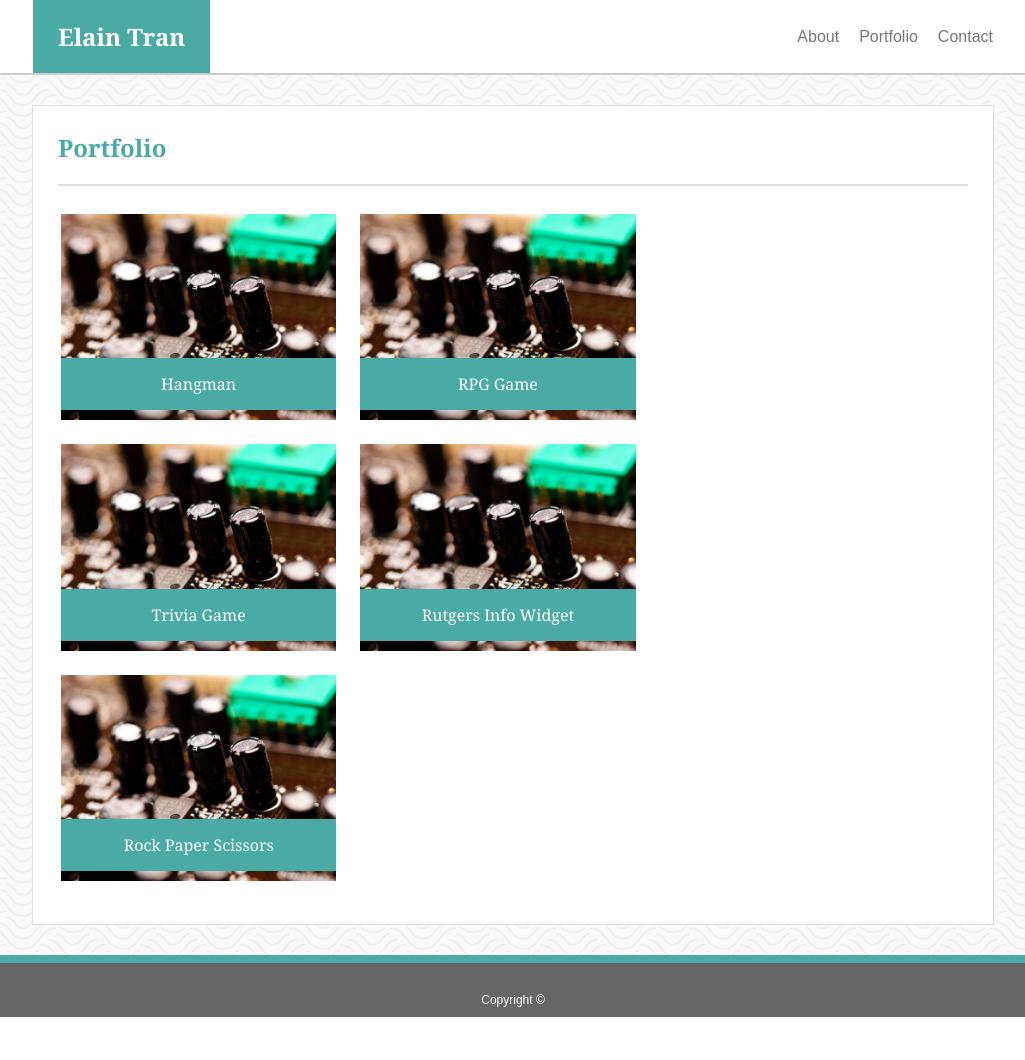
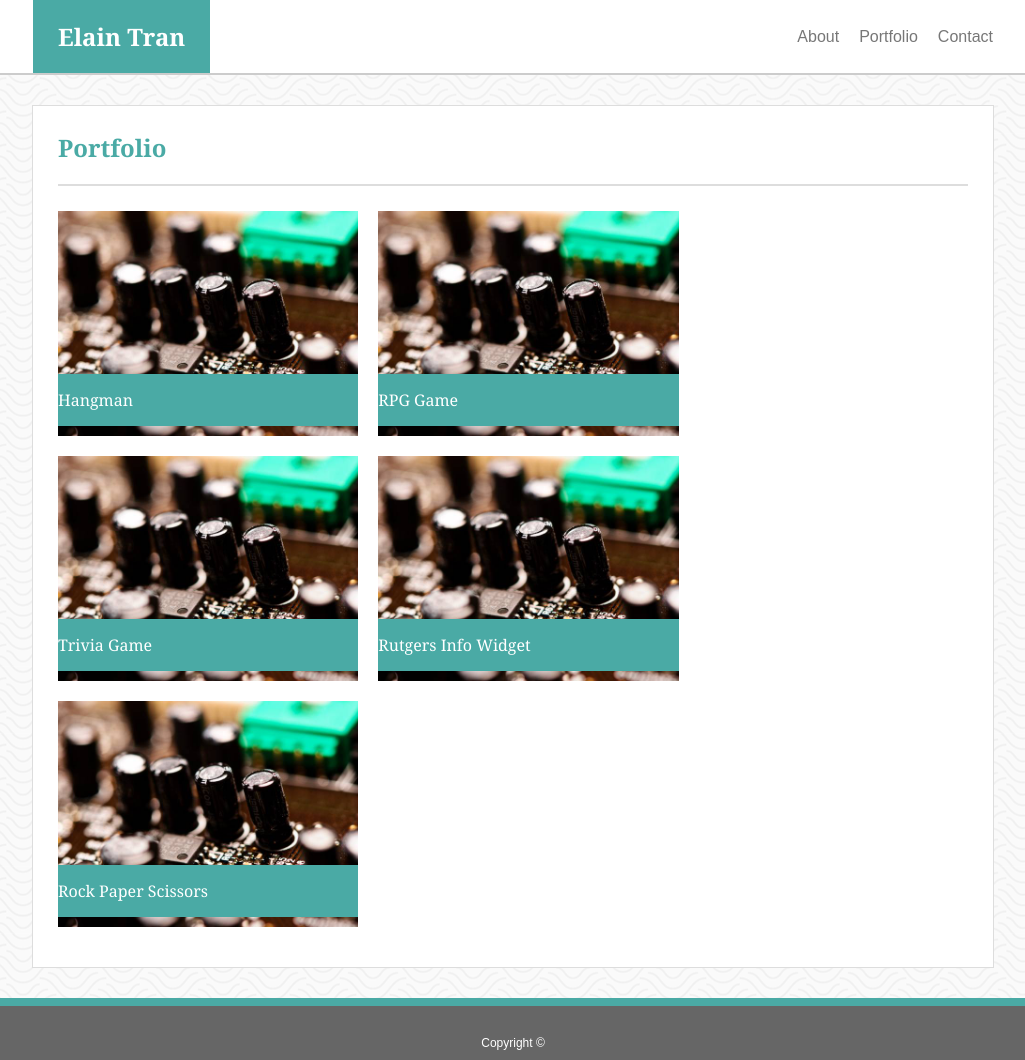
Before and after one commit to elaintran/Basic-Portfolio, a plain HTML site: page portfolio.html in a window 1280 px wide. Shown: the whole page, without its empty margins (127-1152 px from the left). Before the commit the page ends 1017 px from the top, so only its background shows below. Drawn offline with Linux system fonts and the light colour scheme.

Commit message:
change portflio layout via flexbox

```diff
--- a/assets/css/style.css
+++ b/assets/css/style.css
@@ -115,12 +115,10 @@ textarea {
     padding: 10px 25px;
 }
 
-table {
-    width: 66%;
-}
-
-td {
-    text-align: center;
+.project-list {
+    display: flex;
+    flex-direction: row;
+    flex-wrap: wrap;
 }
 
 .project-title {
@@ -137,6 +135,7 @@ td {
 .project {
     position: relative;
     margin: 0 20px 20px 0;
+    width: 33%;
 }
 
 img {
--- a/portfolio.html
+++ b/portfolio.html
@@ -19,44 +19,26 @@
             <h2 class="section-title">Portfolio</h2>
             <div class="portfolio-section">
                 <div class="project-list">
-                    <table>
-                        <tr>
-                            <td>
                     <div class="hangman project">
                         <h4 class="project-title">Hangman</h5>
                         <img src="assets/images/dummy-image.jpg">
                     </div>
-                            </td>
-                            <td>
                     <div class="rpg-game project">
                         <h4 class="project-title">RPG Game</h5>
                         <img src="assets/images/dummy-image.jpg">
                     </div>
-                            </td>
-                        </tr>
-                        <tr>
-                            <td>
                     <div class="trivia-game project">
                         <h4 class="project-title">Trivia Game</h5>
                         <img src="assets/images/dummy-image.jpg">
                     </div>
-                            </td>
-                            <td>
                     <div class="rutgers project">
                         <h4 class="project-title">Rutgers Info Widget</h5>
                         <img src="assets/images/dummy-image.jpg">
                     </div>
-                            </td>
-                        </tr>
-                        <tr>
-                            <td>
                     <div class="rps project">
                         <h4 class="project-title">Rock Paper Scissors</h5>
                         <img src="assets/images/dummy-image.jpg">
                     </div>
-                            </td>
-                        </tr>
-                    </table>
                 </div>
             </div>
         </div>
```
Lines whose indentation alone changed are shown as unchanged.
